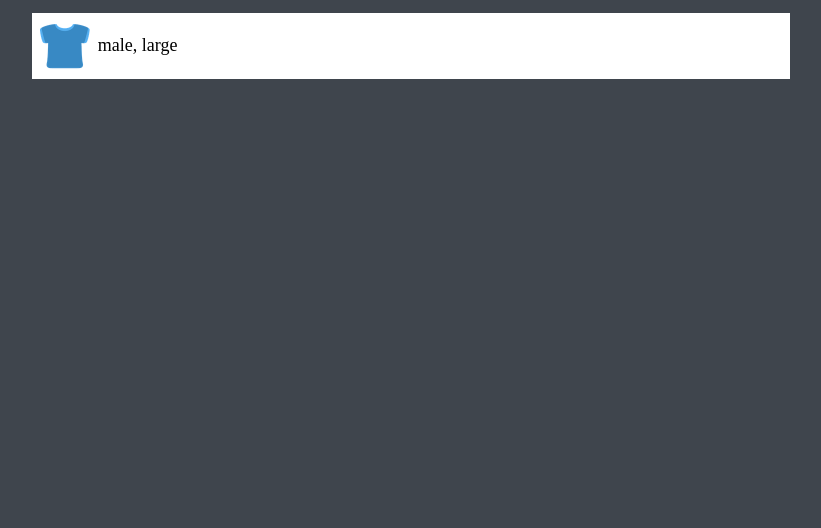
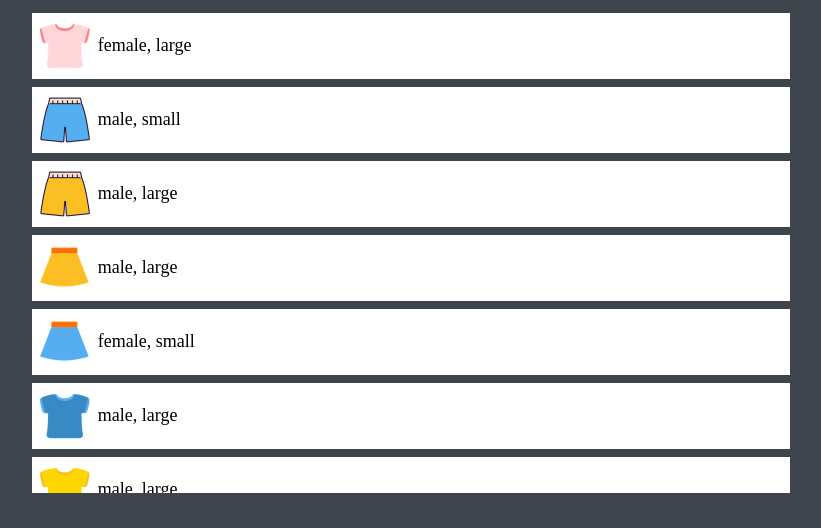
Before and after one commit to elmtree-Ahn/shopping_mall_game, a plain HTML site: page index.html in a window 1280 px wide. Shown: the part 238-766 px from the top of the page, without its empty margins (229-1050 px from the left). Drawn offline with Linux system fonts and the light colour scheme.

Commit message:
프로젝트 완료. 그런데, JS가 상당히 어렵다. 무한 복습필요!!

```diff
--- a/data/data.json
+++ b/data/data.json
@@ -0,0 +1,116 @@
+{
+  "items": [
+    {
+      "type": "tshirt",
+      "gender": "female",
+      "size": "large",
+      "color": "pink",
+      "image": "../img/pink_t.png"
+    },
+    {
+      "type": "pants",
+      "gender": "male",
+      "size": "small",
+      "color": "blue",
+      "image": "../img/blue_p.png"
+    },
+    {
+      "type": "pants",
+      "gender": "male",
+      "size": "large",
+      "color": "yellow",
+      "image": "../img/yellow_p.png"
+    },
+    {
+      "type": "skirt",
+      "gender": "male",
+      "size": "large",
+      "color": "yellow",
+      "image": "../img/yellow_s.png"
+    },
+    {
+      "type": "skirt",
+      "gender": "female",
+      "size": "small",
+      "color": "blue",
+      "image": "../img/blue_s.png"
+    },
+    {
+      "type": "tshirt",
+      "gender": "male",
+      "size": "large",
+      "color": "blue",
+      "image": "../img/blue_t.png"
+    },
+    {
+      "type": "tshirt",
+      "gender": "male",
+      "size": "large",
+      "color": "yellow",
+      "image": "../img/yellow_t.png"
+    },
+    {
+      "type": "pants",
+      "gender": "female",
+      "size": "small",
+      "color": "pink",
+      "image": "../img/pink_p.png"
+    },
+    {
+      "type": "tshirt",
+      "gender": "female",
+      "size": "large",
+      "color": "pink",
+      "image": "../img/pink_t.png"
+    },
+    {
+      "type": "pants",
+      "gender": "male",
+      "size": "small",
+      "color": "blue",
+      "image": "../img/blue_p.png"
+    },
+    {
+      "type": "pants",
+      "gender": "male",
+      "size": "large",
+      "color": "yellow",
+      "image": "../img/yellow_p.png"
+    },
+    {
+      "type": "skirt",
+      "gender": "male",
+      "size": "large",
+      "color": "yellow",
+      "image": "../img/yellow_s.png"
+    },
+    {
+      "type": "skirt",
+      "gender": "female",
+      "size": "small",
+      "color": "blue",
+      "image": "../img/blue_s.png"
+    },
+    {
+      "type": "tshirt",
+      "gender": "male",
+      "size": "large",
+      "color": "blue",
+      "image": "../img/blue_t.png"
+    },
+    {
+      "type": "tshirt",
+      "gender": "male",
+      "size": "large",
+      "color": "yellow",
+      "image": "../img/yellow_t.png"
+    },
+    {
+      "type": "pants",
+      "gender": "female",
+      "size": "small",
+      "color": "pink",
+      "image": "../img/pink_p.png"
+    }
+  ]
+}
--- a/index.html
+++ b/index.html
@@ -4,7 +4,8 @@
   <meta charset="UTF-8">
   <meta http-equiv="X-UA-Compatible" content="IE=edge">
   <meta name="viewport" content="width=device-width, initial-scale=1.0">
-  <link rel="stylesheet" href="./main.css">
+  <link rel="stylesheet" href="./style.css">
+  <script src="src/main.js" defer></script>
   <title>Document</title>
 </head>
 <body>
@@ -13,17 +14,23 @@
   <!-- buttons -->
   <buttons class="buttons">
     <button class="btn">
-      <img src="./img/blue_t.png" alt="tshirt" class="imgBtn">
+      <img src="./img/blue_t.png" alt="tshirt" class="imgBtn" data-key="type" data-value="tshirt">
     </button>
     <button class="btn">
-      <img src="./img/blue_p.png" alt="pants" class="imgBtn">
+      <img src="./img/blue_p.png" alt="pants" class="imgBtn" data-key="type" data-value="pants">
     </button>
     <button class="btn">
-      <img src="./img/blue_s.png" alt="skirt" class="imgBtn">
+      <img src="./img/blue_s.png" alt="skirt" class="imgBtn" data-key="type" data-value="skirt">
     </button>
-    <button class="btn colorBtn blue">Blue</button>
-    <button class="btn colorBtn yellow">Yellow</button>
-    <button class="btn colorBtn pink">Pink</button>
+    <button class="btn colorBtn blue" data-key="color" data-value="blue">
+      Blue
+    </button>
+    <button class="btn colorBtn yellow" data-key="color" data-value="yellow">
+      Yellow
+    </button>
+    <button class="btn colorBtn pink" data-key="color" data-value="pink">
+      Pink
+    </button>
   </buttons>
   <!-- items -->
   <ul class="items">
--- /dev/null
+++ b/src/main.js
@@ -0,0 +1,51 @@
+
+// Fetch the items from the JSON file
+function loadItems() {
+  return fetch('data/data.json')
+  .then(response => response.json())
+  .then(json => json.items);
+}
+
+// 아이템 업데이트
+function displayItems(items) {
+  const container = document.querySelector('.items');
+  container.innerHTML = items.map(item => createHTMLString(item)).join('');
+}
+
+// html 리스트 만들기
+function createHTMLString(item) {
+  return `
+    <li class="item">
+      <img src="${item.image}" alt="${item.type}" class="item__thumnail">
+      <span class="item__description">${item.gender}, ${item.size}</span>
+    </li>
+    `;
+}
+
+function onButtonClick (event, items) {
+  const dataset = event.target.dataset;
+  const key = dataset.key;
+  const value = dataset.value;
+
+  if (key == null || value == null) {
+    return;
+  }
+
+  displayItems(items.filter(item => item[key] == value))
+}
+
+function setEventListeners(items) {
+  const logo = document.querySelector(".logo")
+  const buttons = document.querySelector('.buttons')
+  logo.addEventListener('click', () => displayItems(items))
+  buttons.addEventListener('click', event => onButtonClick(event, items))
+}
+
+//main
+loadItems()
+  .then(items => {
+    console.log(items)
+    displayItems(items);
+    setEventListeners(items)
+  })
+  .catch(console.log);
```
Also changed, not shown: style.css (renamed from main.css).
